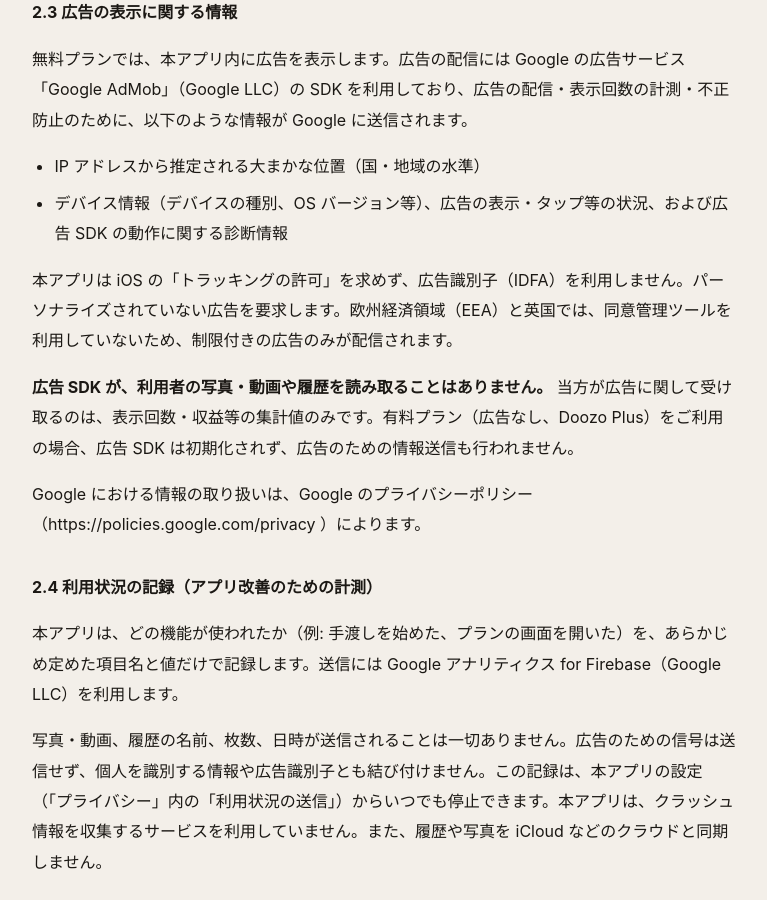
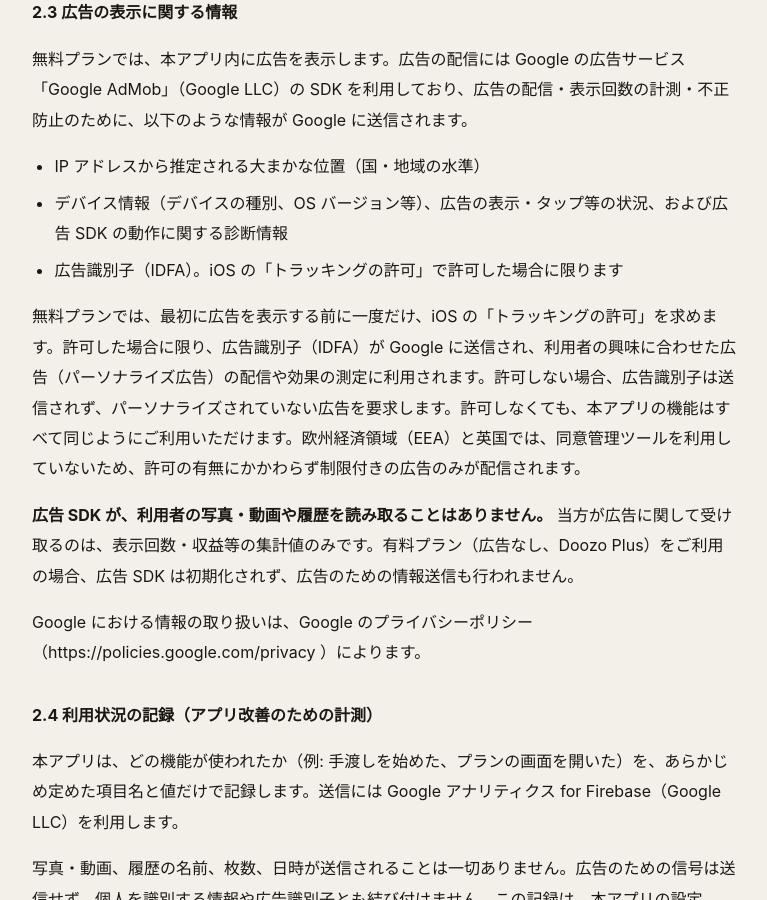
Before and after one commit to kyataoka/doozo-lp, a Jekyll site: the page built from privacy/ja.md, in a window 1280 px wide and 900 px high, scrolled down 1572 px. Shown: the whole window, without its empty margins (256-1023 px from the left). Built offline with Jekyll 4.4.1, drawn with Linux system fonts in a browser that asks for light colours; some of the changed text lies outside the part shown.

Commit message:
docs(privacy): describe the tracking prompt and personalized ads
The app now asks for App Tracking Transparency once on the free plan and
personalizes ads only when allowed, so the policy lists the IDFA, explains
the choice and how to change it, and the landing page no longer claims
the app never asks to track.

Co-Authored-By: Claude Opus 5.5 (1M context) <noreply@anthropic.com>
Claude-Session: https://claude.ai/code/session_01LCa6W4T9JyRPQajV7sx3WH

```diff
--- a/en/index.html
+++ b/en/index.html
@@ -174,8 +174,8 @@ alt_label: 日本語
       </div>
       <div class="card">
         <span class="ico"><svg width="22" height="22" viewBox="0 0 24 24" fill="none" stroke="currentColor" stroke-width="1.8" stroke-linecap="round" stroke-linejoin="round"><path d="M12 22s8-4 8-10V5l-8-3-8 3v7c0 6 8 10 8 10z"/></svg></span>
-        <h3>No tracking</h3>
-        <p>Doozo never asks to track you. Its ads are non-personalized, and paid plans don’t load ads at all.</p>
+        <h3>You decide on tracking</h3>
+        <p>Ads are personalized only if you choose Allow when iOS asks about tracking. Everything works the same if you don’t, and paid plans don’t load ads at all.</p>
       </div>
     </div>
   </div>
--- a/index.html
+++ b/index.html
@@ -174,8 +174,8 @@ alt_label: English
       </div>
       <div class="card">
         <span class="ico"><svg width="22" height="22" viewBox="0 0 24 24" fill="none" stroke="currentColor" stroke-width="1.8" stroke-linecap="round" stroke-linejoin="round"><path d="M12 22s8-4 8-10V5l-8-3-8 3v7c0 6 8 10 8 10z"/></svg></span>
-        <h3>トラッキングしません</h3>
-        <p>広告のための追跡の許可は求めません。表示する広告はパーソナライズしないもので、有料プランでは広告を読み込みません。</p>
+        <h3>追跡するかはあなたが決めます</h3>
+        <p>広告をパーソナライズするのは、iOSのトラッキングの許可で「許可」を選んだ時だけです。許可しなくても、機能はすべて同じように使えます。有料プランでは広告を読み込みません。</p>
       </div>
     </div>
   </div>
--- a/privacy/ja.md
+++ b/privacy/ja.md
@@ -43,8 +43,9 @@ alt_label: English
 
 - IP アドレスから推定される大まかな位置（国・地域の水準）
 - デバイス情報（デバイスの種別、OS バージョン等）、広告の表示・タップ等の状況、および広告 SDK の動作に関する診断情報
+- 広告識別子（IDFA）。iOS の「トラッキングの許可」で許可した場合に限ります
 
-本アプリは iOS の「トラッキングの許可」を求めず、広告識別子（IDFA）を利用しません。パーソナライズされていない広告を要求します。欧州経済領域（EEA）と英国では、同意管理ツールを利用していないため、制限付きの広告のみが配信されます。
+無料プランでは、最初に広告を表示する前に一度だけ、iOS の「トラッキングの許可」を求めます。許可した場合に限り、広告識別子（IDFA）が Google に送信され、利用者の興味に合わせた広告（パーソナライズ広告）の配信や効果の測定に利用されます。許可しない場合、広告識別子は送信されず、パーソナライズされていない広告を要求します。許可しなくても、本アプリの機能はすべて同じようにご利用いただけます。欧州経済領域（EEA）と英国では、同意管理ツールを利用していないため、許可の有無にかかわらず制限付きの広告のみが配信されます。
 
 **広告 SDK が、利用者の写真・動画や履歴を読み取ることはありません。** 当方が広告に関して受け取るのは、表示回数・収益等の集計値のみです。有料プラン（広告なし、Doozo Plus）をご利用の場合、広告 SDK は初期化されず、広告のための情報送信も行われません。
 
@@ -95,6 +96,7 @@ Google における情報の取り扱いは、Google のプライバシーポリ
 - 履歴の削除（Doozo Plus）: 本アプリ内で個別に、または設定の「履歴をすべて削除」でまとめて削除できます。
 - 利用状況の記録: 設定の「利用状況の送信」から、いつでも停止できます。
 - 広告: 有料プラン（広告なし、Doozo Plus）をご購入いただくと、広告は表示されず、広告 SDK も初期化されません。
+- トラッキングの許可: iPhone の「設定」→「プライバシーとセキュリティ」→「トラッキング」から、いつでも変更できます。
 
 ## 7. 生体認証（Face ID 等）の取り扱い
 
```
Also changed, not shown: other parts of privacy/ja.md (+1 -1 lines), privacy/en.md (+4 -2 lines).
